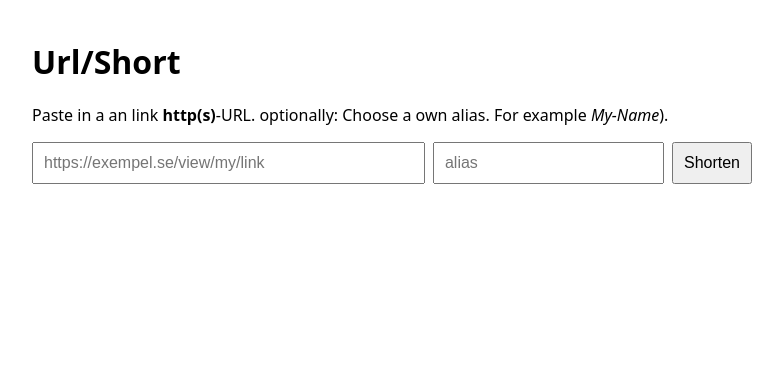
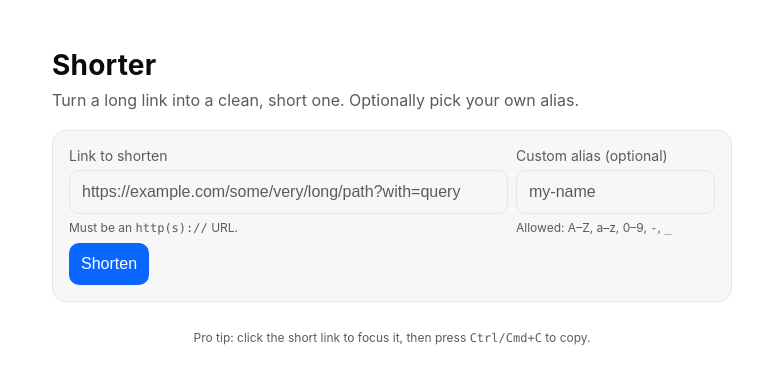
Before and after one commit to nulli83/url-shorter, a Flask app: page / in a window 1280 px wide. Shown: the top 392 px of the page, without its empty margins (248-1031 px from the left). Run offline with Flask 3, Linux system fonts and the light colour scheme.

Commit message:
Update index.html

```diff
--- a/src/templates/index.html
+++ b/src/templates/index.html
@@ -1,50 +1,158 @@
 <!doctype html>
-<html lang="sv">
+<html lang="en">
 <head>
 <meta charset="utf-8" />
 <meta name="viewport" content="width=device-width, initial-scale=1" />
-<title>shorter</title>
+<title>Shorter — simple URL shortener</title>
 <style>
-body{font-family:system-ui,-apple-system,Segoe UI,Roboto,Inter,Arial,sans-serif;max-width:720px;margin:40px auto;padding:0 20px}
-form{display:flex;gap:8px;flex-wrap:wrap}
-input,button{padding:10px;font-size:16px}
-.row{display:flex;gap:8px;flex-wrap:wrap}
-.result{margin-top:16px;padding:12px;background:#f5f5f5;border-radius:10px}
-code{word-break:break-all}
+:root { --bg:#0b0b0c; --fg:#eaeaea; --muted:#b8b8b8; --card:#161618; --accent:#4ea7ff; --ok:#3bd16f; --err:#ff6363; --border:#27272a; }
+@media (prefers-color-scheme: light) {
+  :root { --bg:#ffffff; --fg:#0b0b0c; --muted:#5a5a62; --card:#f7f7f8; --accent:#0b66ff; --ok:#16a34a; --err:#dc2626; --border:#e5e7eb; }
+}
+* { box-sizing: border-box; }
+body { font-family: Inter, system-ui, -apple-system, Segoe UI, Roboto, Arial, sans-serif; background:var(--bg); color:var(--fg); margin:0; }
+.container { max-width:720px; margin:48px auto; padding:0 20px; }
+h1 { font-size:28px; margin:0 0 8px; letter-spacing:.2px; }
+p.lead { margin:0 0 20px; color:var(--muted); }
+.card { background:var(--card); border:1px solid var(--border); border-radius:14px; padding:16px; }
+form .row { display:flex; gap:8px; flex-wrap:wrap; }
+label { font-size:14px; color:var(--muted); display:block; margin-bottom:6px; }
+input, button { font-size:16px; padding:12px 12px; border-radius:10px; border:1px solid var(--border); background:#fff0; color:var(--fg); }
+input { width:100%; }
+input::placeholder { color:var(--muted); }
+button { background:var(--accent); color:white; border:0; cursor:pointer; }
+button[disabled] { opacity:.7; cursor:not-allowed; }
+.small { font-size:12px; color:var(--muted); margin-top:6px; }
+.result { margin-top:16px; display:none; }
+.result.show { display:block; }
+.result .ok { color:var(--ok); font-weight:600; }
+.result .err { color:var(--err); font-weight:600; }
+.list { display:grid; gap:8px; }
+code, .mono { font-family: ui-monospace, SFMono-Regular, Menlo, Consolas, "Liberation Mono", monospace; }
+.linkbox { display:flex; gap:8px; align-items:center; flex-wrap:wrap; }
+.copy { background:#0000; color:var(--accent); border:1px solid var(--accent); padding:10px 12px; border-radius:10px; }
+.hr { height:1px; background:var(--border); margin:12px 0; }
+a { color:var(--accent); text-decoration:underline; text-underline-offset:2px; }
+footer { margin-top:28px; color:var(--muted); font-size:12px; text-align:center; }
 </style>
 </head>
 <body>
-<h1>Url/Short</h1>
-<p>Paste in a an link <strong>http(s)</strong>-URL. optionally: Choose a own alias. For example  <em>My-Name</em>).</p>
-<form id="shortenForm">
-<input type="url" name="url" placeholder="https://exempel.se/view/my/link" required style="flex:1" />
-<input type="text" name="alias" placeholder="alias" />
-<button type="submit">Shorten</button>
-</form>
-<div id="out" class="result" style="display:none"></div>
+<main class="container">
+  <header>
+    <h1>Shorter</h1>
+    <p class="lead">Turn a long link into a clean, short one. Optionally pick your own alias.</p>
+  </header>
 
+  <section class="card" aria-labelledby="shorten-title">
+    <form id="shortenForm" novalidate>
+      <div class="row">
+        <div style="flex:1 1 420px; min-width:260px">
+          <label for="url">Link to shorten</label>
+          <input id="url" name="url" type="url" inputmode="url" autocomplete="off"
+                 placeholder="https://example.com/some/very/long/path?with=query"
+                 required>
+          <div class="small">Must be an <span class="mono">http(s)://</span> URL.</div>
+        </div>
+        <div style="flex:1 1 180px; min-width:160px">
+          <label for="alias">Custom alias (optional)</label>
+          <input id="alias" name="alias" type="text" maxlength="48" autocomplete="off"
+                 placeholder="my-name">
+          <div class="small">Allowed: A–Z, a–z, 0–9, <span class="mono">-</span>, <span class="mono">_</span></div>
+        </div>
+        <div style="flex:0 0 120px; align-self:flex-end">
+          <button id="submitBtn" type="submit">Shorten</button>
+        </div>
+      </div>
+      <div id="result" class="result" role="status" aria-live="polite"></div>
+    </form>
+  </section>
+
+  <footer>
+    Pro tip: click the short link to focus it, then press <span class="mono">Ctrl/Cmd+C</span> to copy.
+  </footer>
+</main>
 
 <script>
 const form = document.getElementById('shortenForm');
-const out = document.getElementById('out');
+const btn  = document.getElementById('submitBtn');
+const box  = document.getElementById('result');
+const urlInput = document.getElementById('url');
+const aliasInput = document.getElementById('alias');
+
+function show(html) {
+  box.innerHTML = html;
+  box.classList.add('show');
+}
+function toText(s){ return document.createTextNode(String(s ?? '')); }
+function isHttpUrl(s){
+  try{ const u=new URL(s); return u.protocol==='http:'||u.protocol==='https:'; }catch{ return false; }
+}
+async function copyText(text){
+  try { await navigator.clipboard.writeText(text); return true; } catch { return false; }
+}
+
 form.addEventListener('submit', async (e) => {
-e.preventDefault();
-const data = new FormData(form);
-const res = await fetch('/shorten', { method:'POST', body: data });
-const json = await res.json();
-if(!res.ok){
-out.style.display='block';
-out.innerHTML = `<strong>Wrong:</strong> ${json.error || 'Something went wrong.'}`;
-return;
-}
-out.style.display='block';
-out.innerHTML = `
-<div>
-<div><strong>Short link::</> <code>${json.short_url}</code></div>
-<div><strong>Original:</strong>strong <code>${json.long_url}</code></div>
-<div><a target="_blank" href="/stats/${json.code}">View statistics</a> ·
-<a target="_blank" href="/api/qr/${json.code}">QR‑code</a></div>
-</div>`;
+  e.preventDefault();
+
+  const raw = urlInput.value.trim();
+  if(!isHttpUrl(raw)){
+    show(`<div class="err">That doesn’t look like a valid http(s) link.</div>`);
+    urlInput.focus();
+    return;
+  }
+
+  btn.disabled = true;
+  btn.textContent = 'Shortening…';
+
+  try {
+    const data = new FormData(form);
+    const res  = await fetch('/shorten', { method:'POST', body:data });
+    const json = await res.json().catch(() => ({}));
+
+    if(!res.ok){
+      const msg = json.error || 'Something went wrong. Please try again.';
+      show(`<div class="err">Error: ${msg}</div>`);
+      return;
+    }
+
+    const shortUrl = json.short_url;
+    const code = json.code;
+    const longUrl = json.long_url;
+
+    show(`
+      <div class="card list">
+        <div class="ok">Your short link is ready</div>
+        <div class="linkbox">
+          <input id="shortOut" class="mono" style="flex:1; min-width:200px" value="${shortUrl}" readonly>
+          <button class="copy" id="copyBtn" type="button">Copy</button>
+          <a href="${shortUrl}" target="_blank" rel="noopener">Open</a>
+        </div>
+        <div>Original: <code>${longUrl}</code></div>
+        <div class="hr"></div>
+        <div>
+          <a href="/stats/${code}" target="_blank" rel="noopener">View stats</a>
+          ·
+          <a href="/api/qr/${code}" target="_blank" rel="noopener">QR code</a>
+        </div>
+      </div>
+    `);
+
+    const out = document.getElementById('shortOut');
+    const copyBtn = document.getElementById('copyBtn');
+    out.addEventListener('focus', () => out.select());
+    out.addEventListener('click', () => out.select());
+    copyBtn.addEventListener('click', async () => {
+      const ok = await copyText(shortUrl);
+      copyBtn.textContent = ok ? 'Copied!' : 'Copy';
+      if(ok){ setTimeout(()=>copyBtn.textContent='Copy', 1200); }
+    });
+
+  } catch (err) {
+    show(`<div class="err">Network error. Please check your connection and try again.</div>`);
+  } finally {
+    btn.disabled = false;
+    btn.textContent = 'Shorten';
+  }
 });
 </script>
 </body>
```
